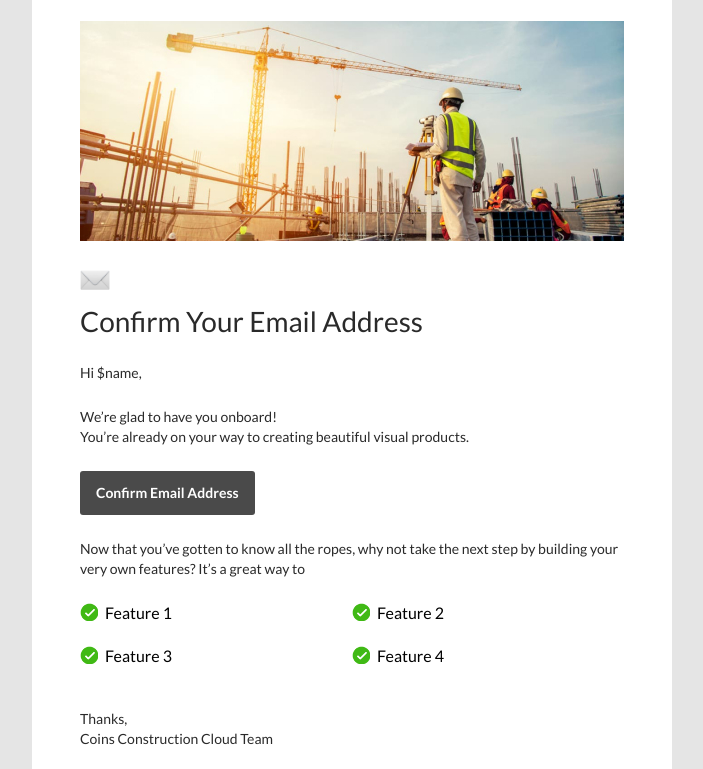
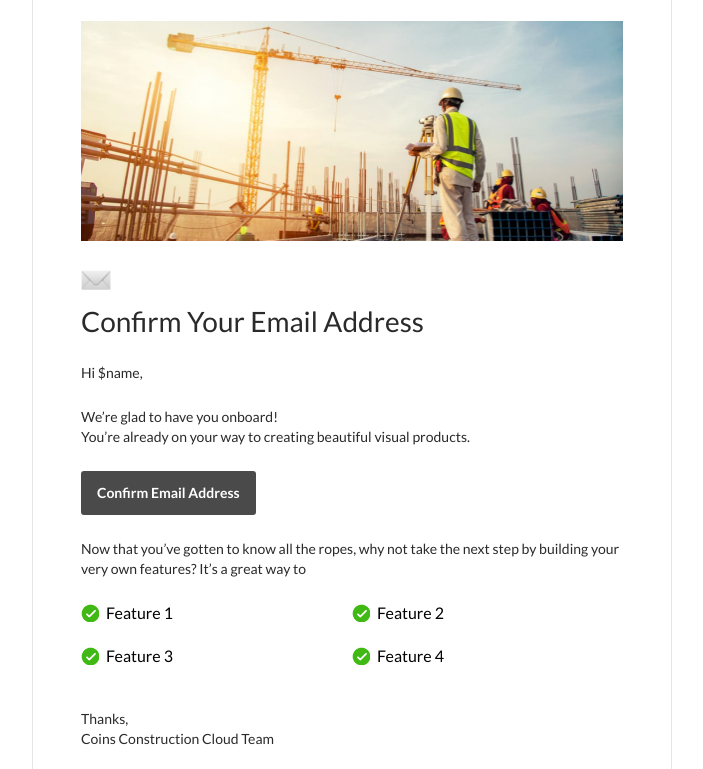
Before and after one commit to vitboderp/coins-erp-layouts, a website: page email-confirm.html in a window 1280 px wide. Shown: the part 104-873 px from the top of the page, without its empty margins (288-991 px from the left). Drawn offline with Linux system fonts and the light colour scheme.

Commit message:
emails upd

```diff
--- a/email-confirm.html
+++ b/email-confirm.html
@@ -8,8 +8,8 @@
     <link rel="preconnect" href="https://fonts.gstatic.com" crossorigin>
     <link href="https://fonts.googleapis.com/css2?family=Lato:wght@400;700&display=swap" rel="stylesheet">
 </head>
-    <body style="margin: 0; padding: 0; background-color: #E5E5E5;">
-        <table align="center" cellpadding="0" cellspacing="0" width="640" style="border-collapse: collapse; box-sizing: border-box; font-family: 'Lato', sans-serif;">
+    <body style="margin: 0; padding: 0;">
+        <table align="center" cellpadding="0" cellspacing="0" width="640" style="border-collapse: collapse; box-sizing: border-box; font-family: 'Lato', sans-serif; border: 1px solid rgba(0, 0, 0, 0.1);">
             <tr bgcolor="#ffffff" style="border-bottom: 1px solid rgba(0, 0, 0, 0.1);">
                 <td align="left" style="height: 100px; padding: 25px 0 25px 48px; box-sizing: border-box;">
                     <table align="left" cellpadding="0" cellspacing="0" style="border-collapse: collapse; box-sizing: border-box;">
```
Also changed, not shown: email-new-login.html (+2 -2 lines), email-password-changed.html (+2 -2 lines), email-price-lists.html (+2 -2 lines), email-user-identity.html (+2 -2 lines), email-verification.html (+2 -2 lines).
